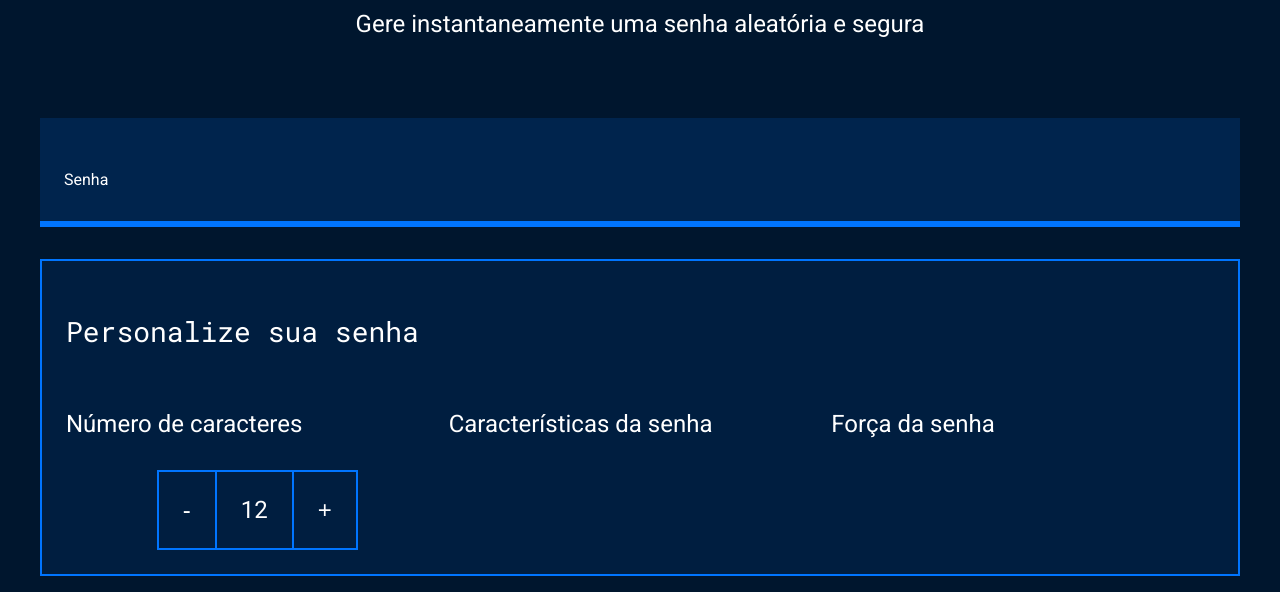
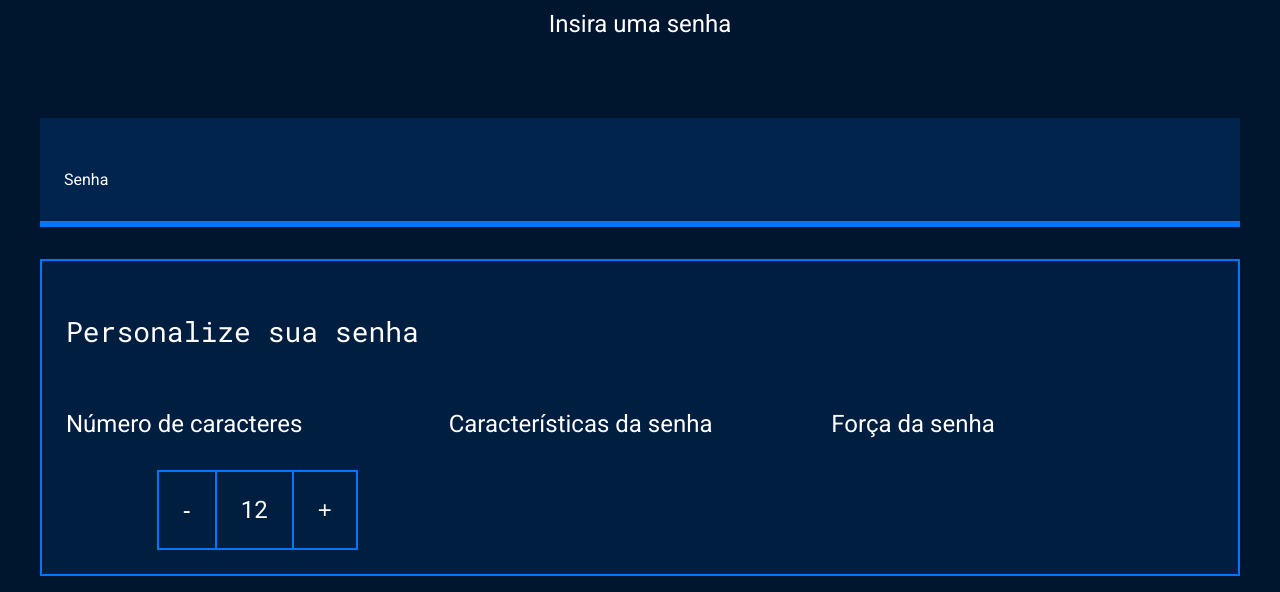
Before and after one commit to vihh123/seguran-a, a plain HTML site: page index.html in a window 1280 px wide. Shown: the part 208-800 px from the top of the page. Drawn offline with Linux system fonts and the light colour scheme.

Commit message:
INDEX.HTML

```diff
--- a/index.html
+++ b/index.html
@@ -13,7 +13,7 @@
         <div class="conteudo-titulo">
             <img src="unlock.svg" alt="cadeado fechado">
             <h2 class="titulo-principal">Gerador de senhas</h2>
-            <h3 class="titulo-secundario">Gere instantaneamente uma senha aleatória e segura</h3>
+            <h3 class="titulo-secundario">Insira uma senha</h3>
         </div>
         <div class="conteudo-senha">
             <label for="senha">Senha</label>
```
